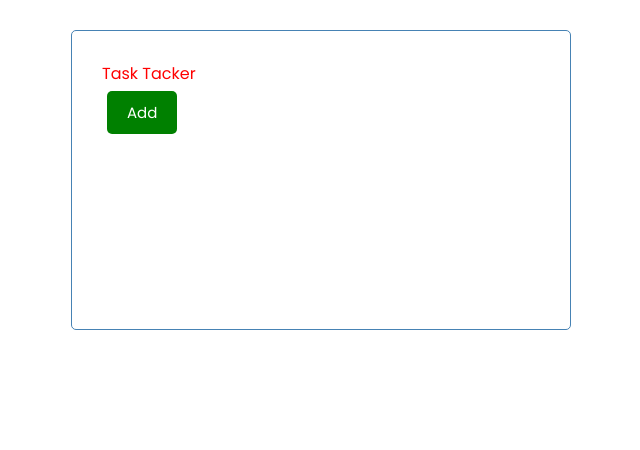
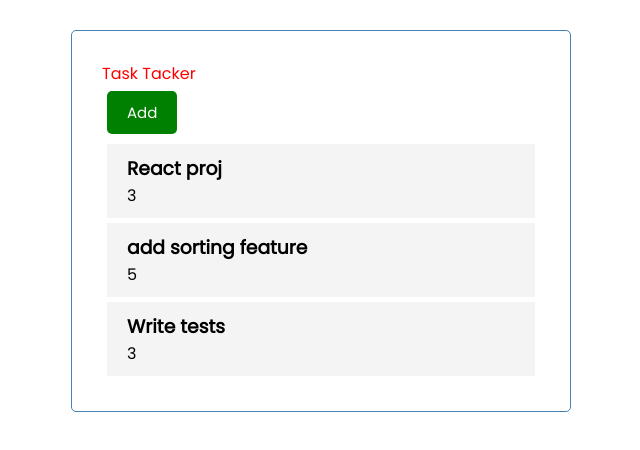
Before and after one commit to klanti117/ticketTracker, a React (Vite) app: page / in a window 1280 px wide. Shown: the top 450 px of the page, without its empty margins (319-959 px from the left). Built offline with nearby package versions, Linux system fonts and the light colour scheme.

Commit message:
added tickets and ticket component

```diff
--- a/src/App.tsx
+++ b/src/App.tsx
@@ -1,11 +1,33 @@
+import { useState } from "react"
 import Header from "./Header"
 import './index.css'
+import Tickets from "./Tickets"
 
 function App() {
-
+  const [tickets, setTickets] = useState([
+    {
+      text: "React proj",
+      storyPoints: 3,
+      isComplete: false,
+      children: []
+    },
+    {
+      text: "add sorting feature",
+      storyPoints: 5,
+      isComplete: false,
+      children: []
+    },
+    {
+      text: "Write tests",
+      storyPoints: 3,
+      isComplete: false,
+      children: []
+    }
+  ])
   return (
     <div className="container">
       <Header/>
+      <Tickets tickets={tickets} />
     </div>
   )
 }
--- /dev/null
+++ b/src/Ticket.tsx
@@ -0,0 +1,18 @@
+import { FC } from "react"
+
+export type ticketProp = {
+    // id: number,
+    text: string,
+    storyPoints: number,
+    isComplete: boolean,
+    children: JSX.Element[]
+}
+const Ticket: FC<ticketProp> = ({ text, storyPoints }) => {
+    return (
+        <div className="task">
+            <h3>{text}</h3>
+            <p>{storyPoints}</p>
+        </div>
+    )
+}
+export default Ticket
--- /dev/null
+++ b/src/Tickets.tsx
@@ -0,0 +1,21 @@
+import { FC } from "react"
+import Ticket, {ticketProp} from "./ticket"
+
+type ticketsProp = {
+    tickets: Array<ticketProp>
+}
+
+const Tickets: FC<ticketsProp> = ({ tickets }) => {
+    return (
+        <>
+            {tickets.map(
+                (ticket, idx) => (
+                    // <h3 key={idx}>{ticket.text}</h3>
+                    <Ticket key={idx}
+                    text={ticket.text} storyPoints={ticket.storyPoints}
+                    children={[]} isComplete={false} />
+                ))}
+        </>
+    )
+}
+export default Tickets
```
